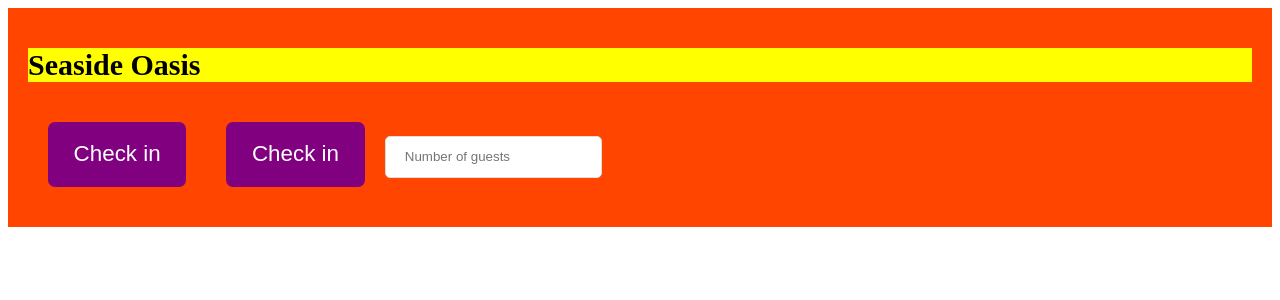
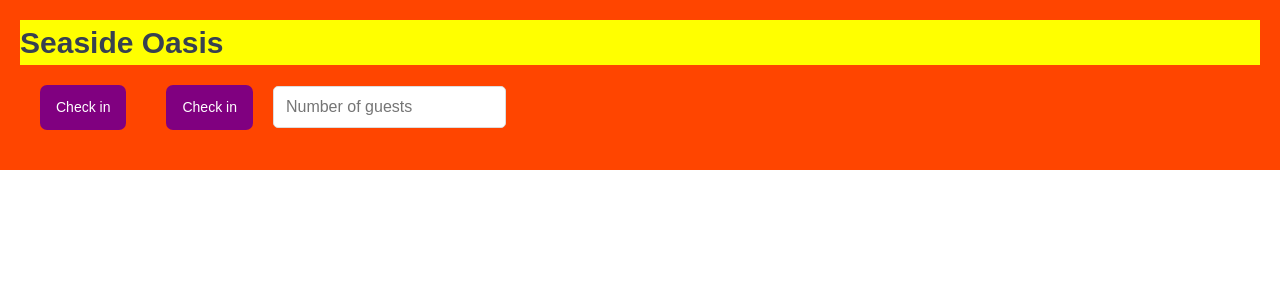
Before and after one commit to codewithsweth/Seaside-oasis, a React (Vite) app: page / in a window 1280 px wide. Shown: the top 300 px of the page. Built offline with nearby package versions, Linux system fonts and the light colour scheme.

Commit message:
Applied Global styled styles in APP

```diff
--- a/src/App.jsx
+++ b/src/App.jsx
@@ -1,4 +1,5 @@
 import styled from "styled-components";
+import GlobalStyles from "./styles/GlobalStyles";
 
 const H1 = styled.h1`
   font-size: 30px;
@@ -28,16 +29,19 @@
 const StyledApp = styled.div`
   background-color: orangered;
   padding: 20px;
-`
+`;
 
 function App() {
   return (
+    <>
+      <GlobalStyles />
       <StyledApp>
         <H1>Seaside Oasis</H1>
         <Button onClick={() => console.log("Click")}>Check in</Button>
         <Button onClick={() => console.log("Click")}>Check in</Button>
         <Input type="number" placeholder="Number of guests" />
       </StyledApp>
+    </>
   );
 }
 
--- /dev/null
+++ b/src/styles/GlobalStyles.js
@@ -0,0 +1,147 @@
+import { createGlobalStyle } from "styled-components";
+
+const GlobalStyles = createGlobalStyle`
+:root {
+  /* Indigo */
+  --color-brand-50: #eef2ff;
+  --color-brand-100: #e0e7ff;
+  --color-brand-200: #c7d2fe;
+  --color-brand-500: #6366f1;
+  --color-brand-600: #4f46e5;
+  --color-brand-700: #4338ca;
+  --color-brand-800: #3730a3;
+  --color-brand-900: #312e81;
+
+  /* Grey */
+  --color-grey-0: #fff;
+  --color-grey-50: #f9fafb;
+  --color-grey-100: #f3f4f6;
+  --color-grey-200: #e5e7eb;
+  --color-grey-300: #d1d5db;
+  --color-grey-400: #9ca3af;
+  --color-grey-500: #6b7280;
+  --color-grey-600: #4b5563;
+  --color-grey-700: #374151;
+  --color-grey-800: #1f2937;
+  --color-grey-900: #111827;
+
+  --color-blue-100: #e0f2fe;
+  --color-blue-700: #0369a1;
+  --color-green-100: #dcfce7;
+  --color-green-700: #15803d;
+  --color-yellow-100: #fef9c3;
+  --color-yellow-700: #a16207;
+  --color-silver-100: #e5e7eb;
+  --color-silver-700: #374151;
+  --color-indigo-100: #e0e7ff;
+  --color-indigo-700: #4338ca;
+
+  --color-red-100: #fee2e2;
+  --color-red-700: #b91c1c;
+  --color-red-800: #991b1b;
+
+  --backdrop-color: rgba(255, 255, 255, 0.1);
+
+  --shadow-sm: 0 1px 2px rgba(0, 0, 0, 0.04);
+  --shadow-md: 0px 0.6rem 2.4rem rgba(0, 0, 0, 0.06);
+  --shadow-lg: 0 2.4rem 3.2rem rgba(0, 0, 0, 0.12);
+
+  --border-radius-tiny: 3px;
+  --border-radius-sm: 5px;
+  --border-radius-md: 7px;
+  --border-radius-lg: 9px;
+
+  /* For dark mode */
+  --image-grayscale: 0;
+  --image-opacity: 100%;
+}
+
+*,
+*::before,
+*::after {
+    box-sizing: border-box;
+    padding: 0;
+    margin: 0;
+
+    /* Creating animation for dark mode */
+    transition: background-color 0.3s, border 0.3s;
+}
+
+html {
+    font-size: 62.5%;
+}
+
+body {
+    font-family: "Poppins", sans-serif;
+    color: var(--color-grey-700);
+
+    transition: color 0.3s, background-color 0.3s;
+    min-height: 100vh;
+    line-height: 1.5;
+    font-size: 1.6rem;
+}
+
+input,
+button,
+textarea,
+select {
+    font: inherit;
+    color: inherit;
+}
+
+button {
+    cursor: pointer;
+}
+
+*:disabled {
+    cursor: not-allowed;
+}
+
+select:disabled,
+input:disabled {
+    background-color: var(--color-grey-200);
+    color: var(--color-grey-500);
+}
+
+input:focus,
+button:focus,
+textarea:focus,
+select:focus {
+    outline: 2px solid var(--color-brand-600);
+    outline-offset: -1px;
+}
+
+/* Parent selector */
+button:has(svg) {
+    line-height: 0;
+}
+
+a {
+    color: inherit;
+    text-decoration: none;
+}
+
+ul {
+    list-style: none;
+}
+
+p,
+h1,
+h2,
+h3,
+h4,
+h5,
+h6 {
+    overflow-wrap: break-word;
+    hyphens: auto;
+}
+
+img {
+    max-width: 100%;
+
+    /* For dark mode */
+    filter: grayscale(var(--image-grayscale)) opacity(var(--image-opacity));
+}
+`;
+
+export default GlobalStyles;
```
Lines whose indentation alone changed are shown as unchanged.
